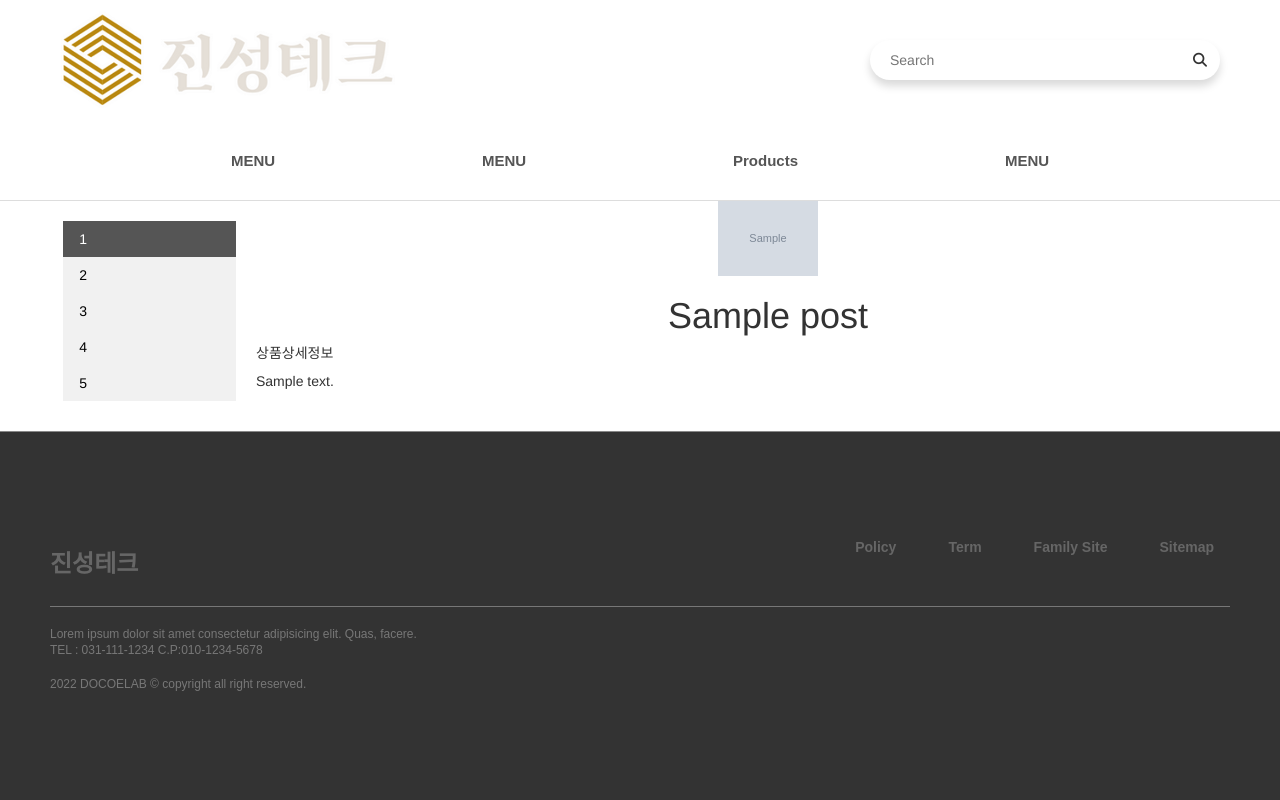
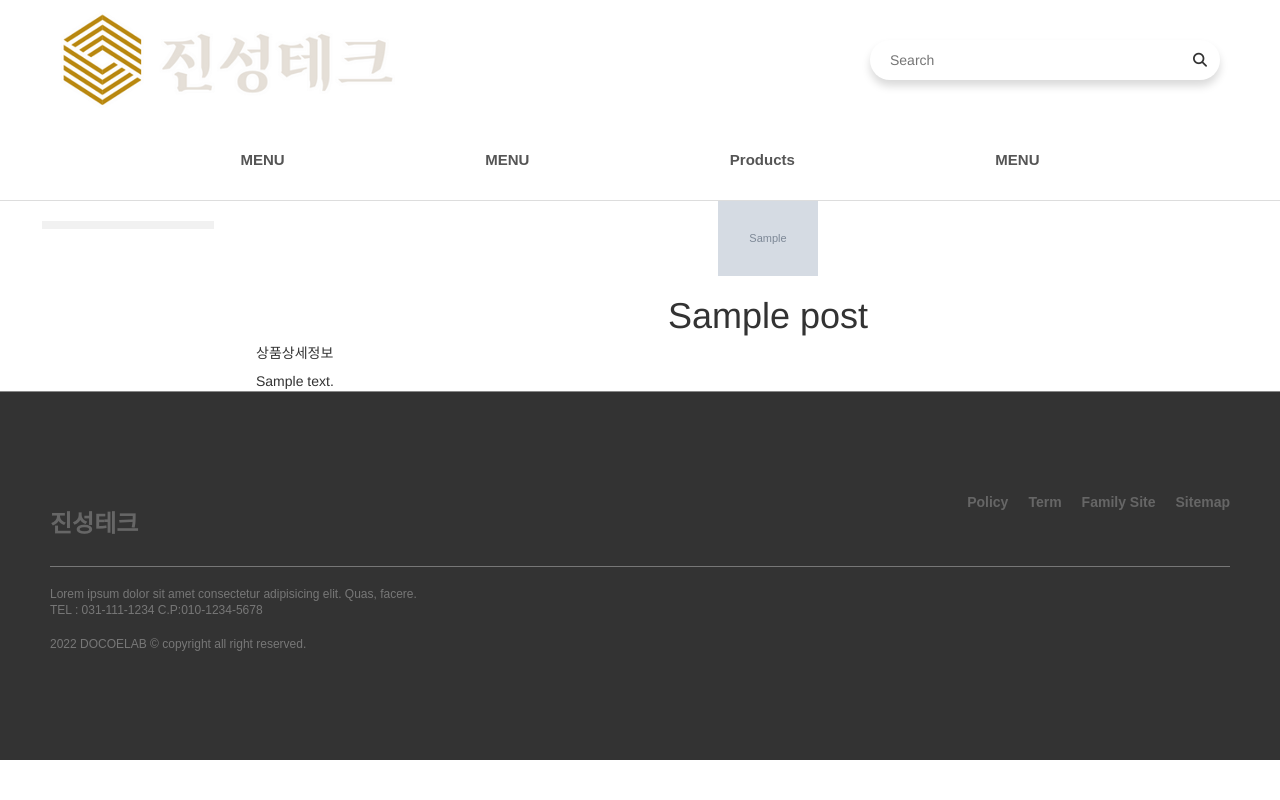
Before and after one commit to jy-young/JinsungPro, a Django app: page /products_detail/1 in a window 1280 px wide. Run offline with Django 4.2, Linux system fonts and the light colour scheme; tables that the repository leaves empty hold one stand-in row (values such as "Sample post"); grey boxes marked "Sample" are stand-in pictures; some libraries are stand-ins or nearby versions.

Commit message:
css 수정

```diff
--- a/static/css/style.css
+++ b/static/css/style.css
@@ -154,6 +154,7 @@ section .products .wrap article .pic img{
 }
 footer{
 	width: 100%;
+	float: left;
 	background: #333;
 	padding: 100px 0px;
 	border-top: 1px solid #888;
--- a/templates/jinsung/product_detail.html
+++ b/templates/jinsung/product_detail.html
@@ -1,24 +1,26 @@
 {% extends '../base.html' %}
 {% block content %}
 {% load static %}
+{% load bootstrap5 %}
+
 
 <style type="text/css">
 
-    #main{
-        display: flex;
-    }
 
     #sidebar{
         width:20%;
         padding: 20px;
+        position: relative;
         float:left;
+        display: grid;
+        line-height: normal;
     }
 
     #content{
         width:80%;
+        height: 80%;
         float:left;
         justify-content: center;
-        align-items: center;
     }
 
     .detail {
@@ -37,43 +39,57 @@
     }
     .wrapper{
       text-align: center;
+      height: 80%;
     }
+
+
      ul.item {
-      margin-left: 20%;
+      margin-left: 10%;
       padding: 0;
       width: 80%;
       background-color: #f1f1f1;
+      height: 80%;
     }
 
 
-    li a {
+    li input {
       display: block;
+      width: 100%;
+      text-align: left;
       color: #000;
       padding: 8px 16px;
       text-decoration: none;
+      border:none; outline:none; box-shadow:none;
     }
 
-    li a.active {
+
+    li input.active {
       background-color: #555;
       color: white;
     }
 
-    .item li a:hover:not(.active) {
+    .item li input:hover:not(.active) {
       background-color: #555;
       color: white;
     }
 
+    footer{
+        float: left;
+    }
 </style>
-<div id="main">
+
+
     <div id="sidebar">
         <ul class="item">
-          <li><a class="active" href="#">1</a></li>
-          <li><a href="#">2</a></li>
-          <li><a href="#">3</a></li>
-          <li><a href="#">4</a></li>
-          <li><a href="#">5</a></li>
+          {% for tag in tags %}
+          <form action="{% url 'pro_tag' %}" method="GET">
+          <input type="hidden" id="tag" name="tag" value="{{tag.0}}"/>
+          <li><a><input type="submit" value="{{tag.0}}"></input></a></li>
+          </form>
+          {% endfor %}
         </ul>
     </div>
+
 
     <div id="content">
         <div class="wrapper">
@@ -92,6 +108,6 @@
 
         </div>
     </div>
-</div>
+
 
 {% endblock content %}
```
Also changed, not shown: templates/jinsung/product.html (+24 -8 lines).
